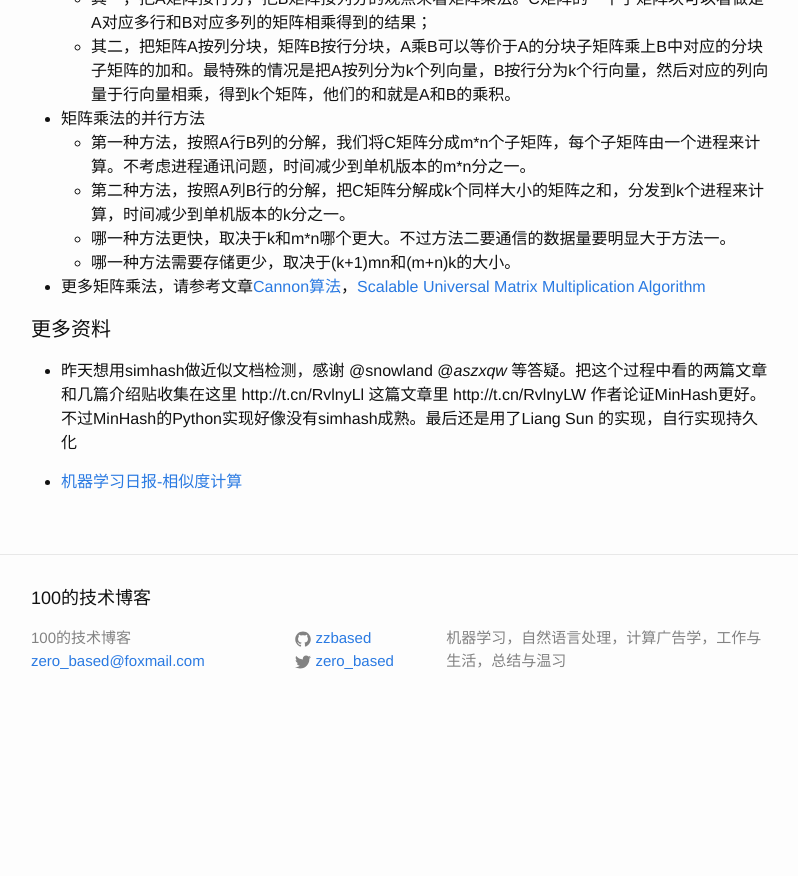
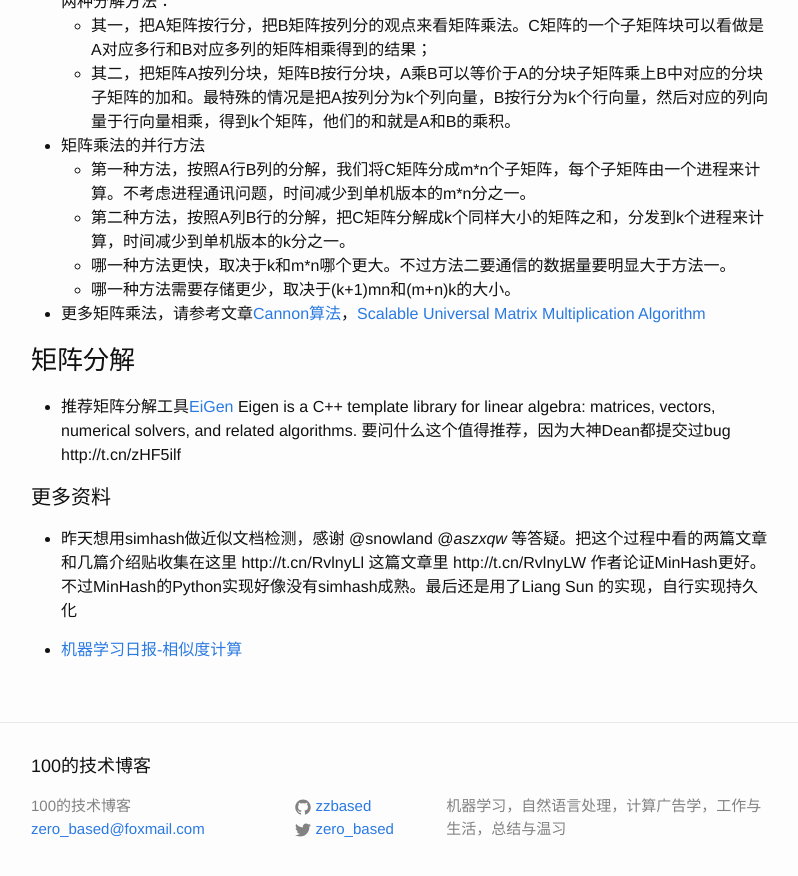
Before and after one commit to zzbased/zzbased.github.com_bak, a Jekyll site: the page built from _posts/2015-01-01-matrix-similarity.md, in a window 1280 px wide and 900 px high, scrolled down 2313 px. Shown: the top 876 px of the window, without its empty margins (239-1037 px from the left). Built offline with Jekyll 4.4.1, drawn with Linux system fonts in a browser that asks for light colours; before the commit the page ends 3045 px from its top, so only the background shows below that.

```diff
--- a/_posts/2015-01-01-matrix-similarity.md
+++ b/_posts/2015-01-01-matrix-similarity.md
@@ -11,10 +11,10 @@
 - 在机器学习任务中，矩阵是一个很重要的表述形式。文档与词，用户与其购买的商品，用户与好友关系等都可以描述成一个矩阵。为了描述方便，下文中矩阵都以U\*I代替，U代表user，I代表item，矩阵维数为m\*n。
 对这个矩阵，一个最基础的任务就是找到最相似的用户或最相似的文档，也就是[k最近邻问题](http://zh.wikipedia.org/wiki/%E6%9C%80%E8%BF%91%E9%84%B0%E5%B1%85%E6%B3%95)(数据挖掘十大经典算法之一)。
 
-#### 相似度计算方法
+### 相似度计算方法
 - 相似度计算方法：cosine距离，jaccard距离，bm25模型，proximity模型。具体请参考[机器学习中的相似性度量](http://www.cnblogs.com/heaad/archive/2011/03/08/1977733.html)
 
-#### 降维方法
+### 降维方法
 - 计算任意两个user之间的相似度，需要O(m*n)的复杂度。当n很大的时候，首先想到的办法是能否降维，将原矩阵变为m\*k维(k<<n)。
 
 - 降维的方法有：svd，nmf，lsa，lda等。将一个大矩阵分解为两个小矩阵(m\*n分解为两个矩阵m\*k，k\*n)，或者分解为三个小矩阵(m\*n分解为两个矩阵m\*k，k\*k，k\*n)
@@ -51,7 +51,7 @@
 
 	![matrix_similairity](https://raw.githubusercontent.com/zzbased/zzbased.github.com/master/_posts/images/matrix_similairity.png)
 
-####矩阵的乘法
+### 矩阵的乘法
 - 额外再讲一点内容，矩阵的乘法,一个m\*k的矩阵A乘上一个k\*n的矩阵B，结果是一个m\*n的矩阵C。有两种分解方法：
 	- 其一，把A矩阵按行分，把B矩阵按列分的观点来看矩阵乘法。C矩阵的一个子矩阵块可以看做是A对应多行和B对应多列的矩阵相乘得到的结果；
 	- 其二，把矩阵A按列分块，矩阵B按行分块，A乘B可以等价于A的分块子矩阵乘上B中对应的分块子矩阵的加和。最特殊的情况是把A按列分为k个列向量，B按行分为k个行向量，然后对应的列向量于行向量相乘，得到k个矩阵，他们的和就是A和B的乘积。
@@ -64,6 +64,9 @@
 
 - 更多矩阵乘法，请参考文章[Cannon算法](http://en.wikipedia.org/wiki/Cannon's_algorithm)，[Scalable Universal Matrix Multiplication Algorithm](http://www.netlib.org/lapack/lawnspdf/lawn96.pdf)
 
+### 矩阵分解
+
+- 推荐矩阵分解工具[EiGen](http://eigen.tuxfamily.org/index.php?title=Main_Page) Eigen is a C++ template library for linear algebra: matrices, vectors, numerical solvers, and related algorithms. 要问什么这个值得推荐，因为大神Dean都提交过bug http://t.cn/zHF5ilf
 
 #### 更多资料
 
```
Also changed, not shown: _posts/2014-12-28-分布式与机器学习框架.md (+3 -1 lines), _posts/2015-02-23-深度学习相关笔记.md (+6 -2 lines), _posts/2015-05-03-RPC浅析.md (added, +50 -0 lines).
